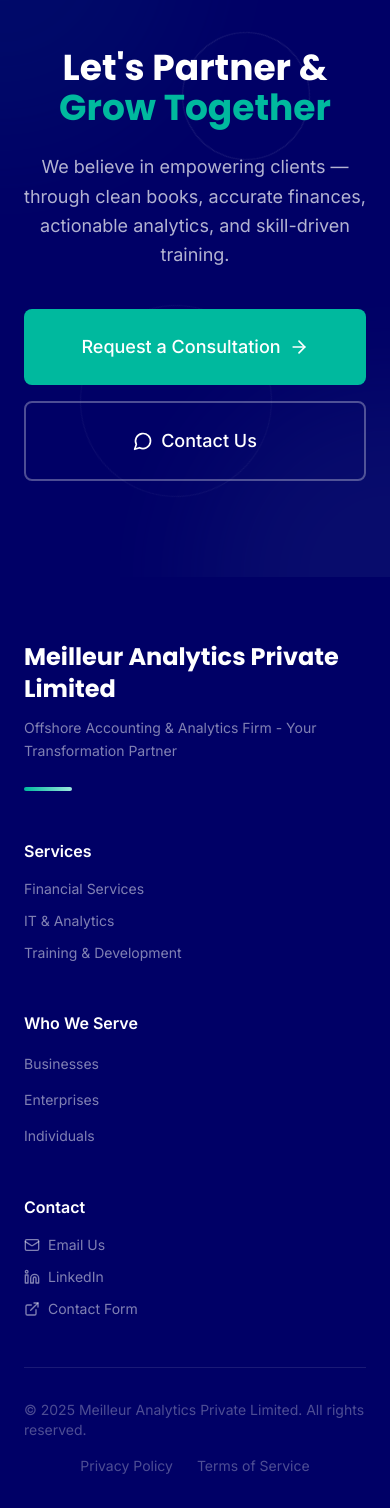
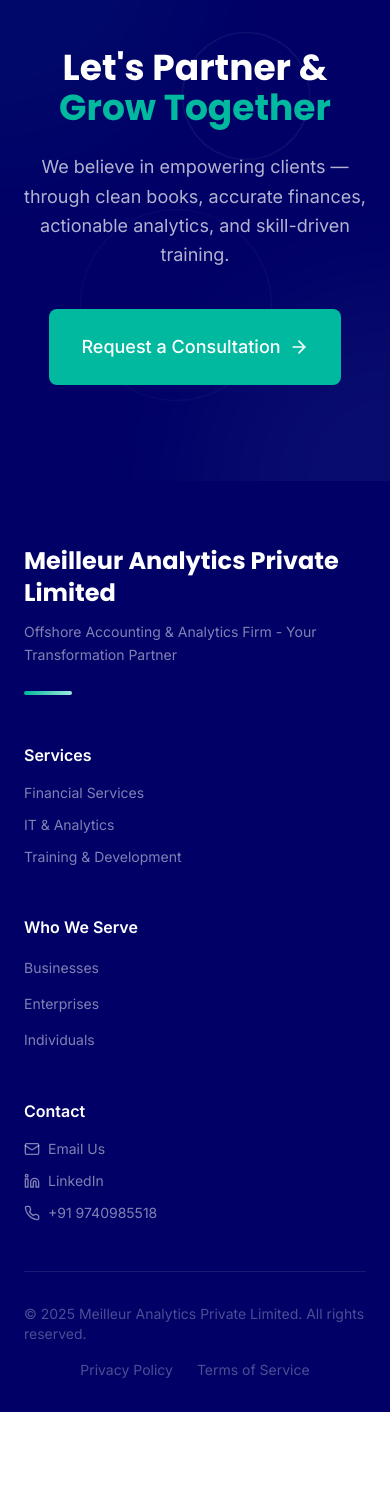
Before and after one commit to Vishnus1111/landingpage, a React app: page / in a window 390 px wide. Shown: the part 7148-8656 px from the top of the page. After the commit the page ends 8560 px from the top, so only its background shows below. Built offline with nearby package versions, Linux system fonts and the light colour scheme; the HTML template or start-up script is replaced by a standard one.

Commit message:
contact number

```diff
--- a/src/Components/landing/Footer.jsx
+++ b/src/Components/landing/Footer.jsx
@@ -1,6 +1,6 @@
 import React from 'react';
 import { motion } from "framer-motion";
-import { Mail, Linkedin, ExternalLink } from "lucide-react";
+import { Mail, Linkedin, Phone } from "lucide-react";
 
 export default function Footer() {
     return (
@@ -87,21 +87,25 @@
                         <h4 className="text-white font-semibold mb-4">Contact</h4>
                         <ul className="space-y-3">
                             <li>
-                                <a href="mailto:contact@meilleuranalytics.com" className="text-white/50 hover:text-[#00B99E] transition-colors text-sm flex items-center gap-2">
+                                <a href="https://mail.google.com/mail/u/0/?view=cm&fs=1&to=info@meilleuranalytics.com" target="_blank" rel="noopener noreferrer" className="text-white/50 hover:text-[#00B99E] transition-colors text-sm flex items-center gap-2">
                                     <Mail className="w-4 h-4" />
                                     Email Us
                                 </a>
                             </li>
                             <li>
-                                <a href="#" className="text-white/50 hover:text-[#00B99E] transition-colors text-sm flex items-center gap-2">
+                                <a href="https://www.linkedin.com/company/meilleuranalytics/" target="_blank" rel="noopener noreferrer" className="text-white/50 hover:text-[#00B99E] transition-colors text-sm flex items-center gap-2">
                                     <Linkedin className="w-4 h-4" />
                                     LinkedIn
                                 </a>
                             </li>
                             <li>
-                                <a href="#" className="text-white/50 hover:text-[#00B99E] transition-colors text-sm flex items-center gap-2">
-                                    <ExternalLink className="w-4 h-4" />
-                                    Contact Form
+                                <span className="hidden md:flex text-white/50 text-sm items-center gap-2">
+                                    <Phone className="w-4 h-4" />
+                                    +91 9740985518
+                                </span>
+                                <a href="tel:+919740985518" className="md:hidden text-white/50 hover:text-[#00B99E] transition-colors text-sm flex items-center gap-2">
+                                    <Phone className="w-4 h-4" />
+                                    +91 9740985518
                                 </a>
                             </li>
                         </ul>
--- a/src/Components/landing/PartnershipCTA.jsx
+++ b/src/Components/landing/PartnershipCTA.jsx
@@ -1,7 +1,7 @@
 import React from 'react';
 import { motion } from "framer-motion";
 import { Button } from "@/Components/ui/button";
-import { ArrowRight, MessageCircle } from "lucide-react";
+import { ArrowRight } from "lucide-react";
 
 export default function PartnershipCTA() {
     return (
@@ -40,7 +40,7 @@
                         We believe in empowering clients — through clean books, accurate finances, actionable analytics, and skill-driven training.
                     </p>
 
-                    <div className="flex flex-col sm:flex-row gap-4 justify-center">
+                    <div className="flex justify-center">
                         <Button
                             size="lg"
                             className="bg-[#00B99E] hover:bg-[#00a88e] text-white px-8 py-6 text-lg font-medium rounded-full transition-all duration-300 hover:shadow-xl hover:shadow-[#00B99E]/30"
@@ -48,14 +48,6 @@
                             Request a Consultation
                             <ArrowRight className="ml-2 h-5 w-5" />
                         </Button>
-                        <Button
-                            size="lg"
-                            variant="outline"
-                            className="border-2 border-white/30 text-white hover:bg-white hover:text-[#000066] px-8 py-6 text-lg font-medium rounded-full transition-all duration-300"
-                        >
-                            <MessageCircle className="mr-2 h-5 w-5" />
-                            Contact Us
-                        </Button>
                     </div>
                 </motion.div>
             </div>
```
